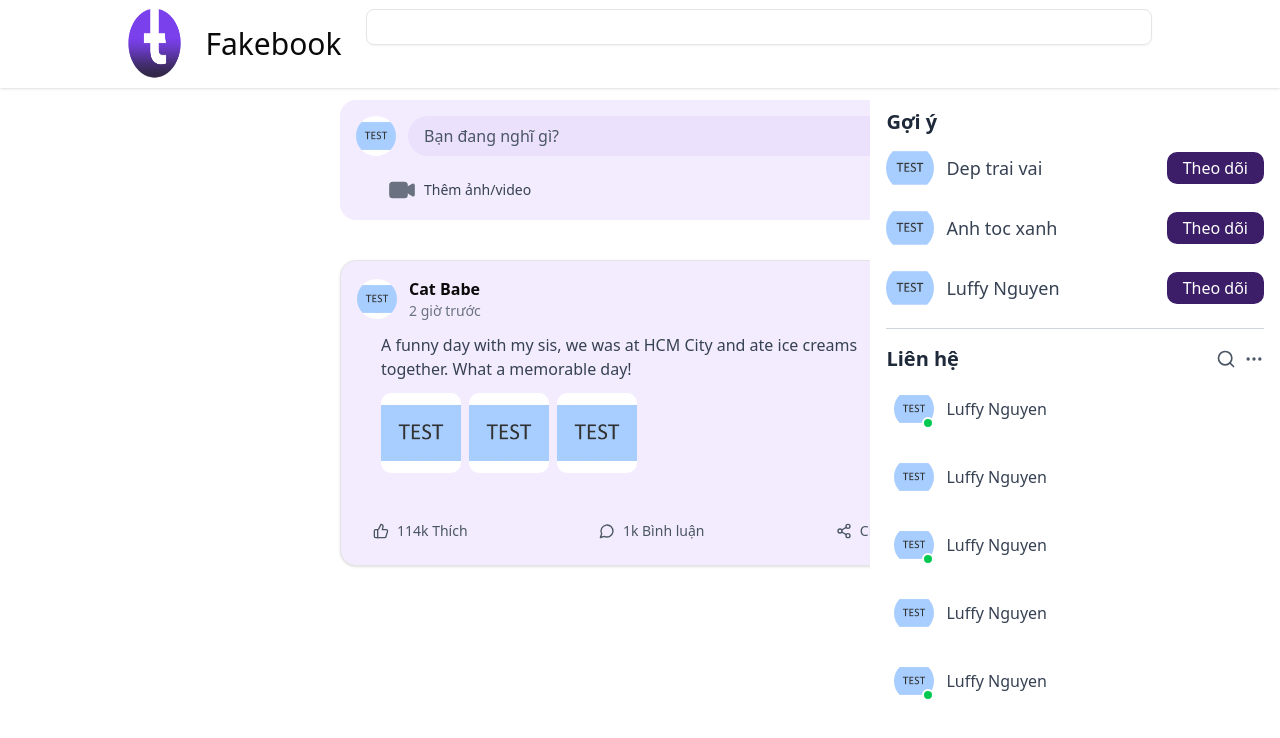
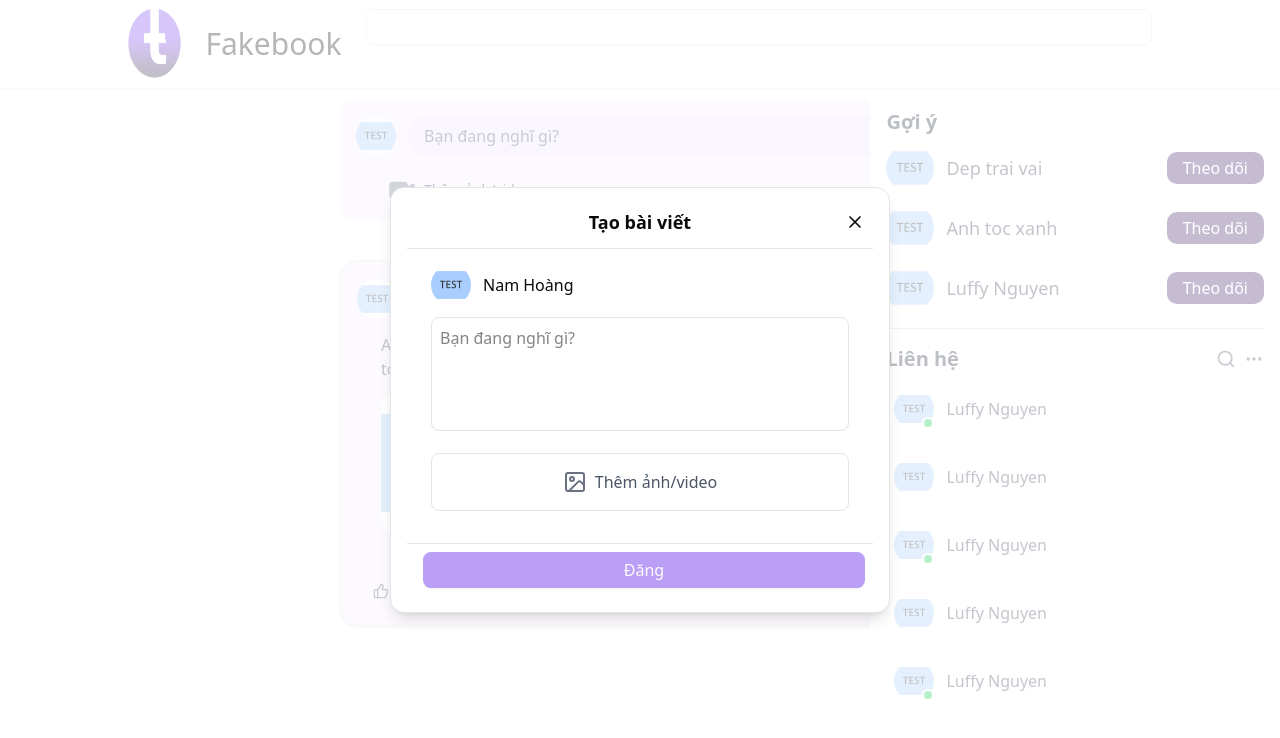
Before and after one commit to hwHoai/fakebook, a React (Vite) app in the folder fe/: page /newfeed in a window 1280 px wide. Both pictures are taken after a click on the button "Thêm ảnh/video". Shown: the top 738 px of the page. Built offline with nearby package versions, Linux system fonts and the light colour scheme.

Commit message:
Nam | Modifying Image size and action button, Adding Create Post UI, Handle Adding Media

```diff
--- a/fe/package.json
+++ b/fe/package.json
@@ -31,7 +31,8 @@
     "tailwindcss": "^4.0.9",
     "tailwindcss-animate": "^1.0.7",
     "tailwindcss-animated": "^2.0.0",
-    "yarn": "^1.22.22"
+    "yarn": "^1.22.22",
+    "yet-another-react-lightbox": "^3.21.7"
   },
   "devDependencies": {
     "@eslint/js": "^9.19.0",
--- /dev/null
+++ b/fe/src/components/common/MediaUploader.jsx
@@ -0,0 +1,88 @@
+import { useState } from 'react';
+import { Image, X } from 'lucide-react';
+import { useTranslation } from 'react-i18next';
+import Lightbox from 'yet-another-react-lightbox';
+import Video from 'yet-another-react-lightbox/plugins/video';
+import 'yet-another-react-lightbox/styles.css';
+
+export const MediaUploader = ({ files, setFiles }) => {
+  const [lightboxIndex, setLightboxIndex] = useState(-1); // Index ảnh đang xem trong Lightbox
+  const { t } = useTranslation();
+
+  // Xử lý khi chọn file
+  const handleFileChange = (event) => {
+    const selectedFiles = Array.from(event.target.files);
+
+    const newFiles = selectedFiles.map((file) => ({
+      url: URL.createObjectURL(file),
+      type: file.type.startsWith('video') ? 'video' : 'image'
+    }));
+
+    setFiles([...files, ...newFiles]);
+
+    event.target.value = '';
+  };
+
+  // Xóa ảnh/video khỏi danh sách
+  const handleRemoveFile = (index) => {
+    setFiles(files.filter((_, i) => i !== index));
+  };
+
+  return (
+    <div className='max-w-2xl mx-auto'>
+      {/* Input chọn file */}
+      <label className='border rounded-md p-4  flex justify-center items-center cursor-pointer hover:bg-gray-100'>
+        <Image size={24} className='text-gray-500' />
+        <span className='ml-2 text-gray-600'>{t('button.adding_media')}</span>
+        <input type='file' accept='image/*,video/*' multiple onChange={handleFileChange} className='hidden' />
+      </label>
+
+      {/* Hiển thị danh sách ảnh/video */}
+      <div className='grid grid-cols-3 gap-2 mt-2 max-h-56 overflow-y-auto'>
+        {files.map((file, index) => (
+          <div key={index} className='relative cursor-pointer group'>
+            {file.type === 'image' ? (
+              <img
+                src={file.url}
+                alt={`Uploaded ${index}`}
+                className='w-full h-24 object-cover rounded-lg'
+                onClick={() => setLightboxIndex(index)}
+              />
+            ) : (
+              <video
+                src={file.url}
+                className='w-full h-24 object-cover rounded-lg'
+                controls
+                onClick={() => setLightboxIndex(index)}
+              />
+            )}
+            {/* Nút Xóa */}
+            <button
+              className='absolute top-1 right-1 bg-red-500 text-white rounded-full p-1 opacity-0 group-hover:opacity-100 transition cursor-pointer'
+              onClick={() => handleRemoveFile(index)}
+            >
+              <X size={16} />
+            </button>
+          </div>
+        ))}
+      </div>
+
+      {/* Lightbox hỗ trợ cả ảnh và video */}
+      {lightboxIndex >= 0 && (
+        <Lightbox
+          slides={files.map((file) => ({
+            type: file.type === 'video' ? 'video' : 'image',
+            src: file.url,
+            ...(file.type === 'video' && { sources: [{ src: file.url, type: 'video/mp4' }] })
+          }))}
+          open={lightboxIndex >= 0}
+          close={() => setLightboxIndex(-1)}
+          index={lightboxIndex}
+          plugins={[Video]}
+          controller={{ closeOnBackdropClick: true }}
+          on={{ view: ({ index }) => setLightboxIndex(index) }}
+        />
+      )}
+    </div>
+  );
+};
--- a/fe/src/components/common/Post.jsx
+++ b/fe/src/components/common/Post.jsx
@@ -29,9 +29,9 @@ export const Post = () => {
         </p>
         {/* Images */}
         <div className='flex gap-2 mt-3'>
-          <img src='src/assets/img/test.jpg' className='w-20 h-20 rounded-lg object-cover' />
-          <img src='src/assets/img/test.jpg' className='w-20 h-20 rounded-lg object-cover' />
-          <img src='src/assets/img/test.jpg' className='w-20 h-20 rounded-lg object-cover' />
+          <img src='src/assets/img/test.jpg' className='w-25 h-35 rounded-xl object-cover mr-2.5' />
+          <img src='src/assets/img/test.jpg' className='w-25 h-35 rounded-xl object-cover mr-2.5' />
+          <img src='src/assets/img/test.jpg' className='w-25 h-35 rounded-xl object-cover mr-2.5' />
         </div>
       </CardContent>
 
@@ -39,19 +39,19 @@ export const Post = () => {
       <div className='flex justify-between items-center mt-4'>
         <Button
           variant='ghost'
-          className='flex items-center gap-2 text-gray-600 hover:text-blue-500'
+          className='flex items-center gap-2 text-gray-600 hover:text-blue-500 cursor-pointer'
           onClick={() => setLiked(!liked)}
         >
           <ThumbsUp className={`w-5 h-5 ${liked ? 'text-blue-500' : 'text-gray-600'}`} />
           <span>114k {t('post.like')}</span>
         </Button>
 
-        <Button variant='ghost' className='flex items-center gap-2 text-gray-600 hover:text-purple-500'>
+        <Button variant='ghost' className='flex items-center gap-2 text-gray-600 hover:text-purple-500 cursor-pointer'>
           <MessageCircle className='w-5 h-5' />
           <span>1k {t('post.comment')}</span>
         </Button>
 
-        <Button variant='ghost' className='flex items-center gap-2 text-gray-600 hover:text-green-500'>
+        <Button variant='ghost' className='flex items-center gap-2 text-gray-600 hover:text-green-500 cursor-pointer'>
           <Share2 className='w-5 h-5' />
           <span>{t('post.share')}</span>
         </Button>
--- a/fe/src/components/common/PostBox.jsx
+++ b/fe/src/components/common/PostBox.jsx
@@ -1,8 +1,12 @@
+import { useState } from 'react';
 import { Video } from 'lucide-react';
 import { useTranslation } from 'react-i18next';
+import { PostUpload } from './PostUpload';
 
 export const PostBox = () => {
   const { t } = useTranslation();
+  const [isPopupOpen, setIsPopupOpen] = useState(false);
+
   return (
     <div className='w-150 bg-[#f3ecfe] p-4 rounded-2xl'>
       <div className='flex items-center gap-3'>
@@ -10,18 +14,22 @@ export const PostBox = () => {
         <img src='src/assets/img/test.jpg' alt='User Avatar' className='w-10 h-10 rounded-full' />
 
         {/* Input Field */}
-        <div className='flex-1 bg-[#ebe1fd] text-gray-600 px-4 py-2 rounded-full cursor-pointer'>
-          {t('post_box.placeholder')}
+        <div
+          onClick={() => setIsPopupOpen(true)}
+          className='flex-1 bg-[#ebe1fd] text-gray-600 px-4 py-2 rounded-full cursor-pointer'
+        >
+          {t('input.placeholder')}
         </div>
       </div>
 
       {/* Action Buttons */}
       <div className='flex justify-between mt-5 ml-8 text-sm text-gray-700'>
-        <button className='flex items-center gap-2'>
+        <button onClick={() => setIsPopupOpen(true)} className='flex items-center gap-2 cursor-pointer'>
           <Video className='w-7 h-7 text-gray-500 fill-current' />
           {t('button.adding_media')}
         </button>
       </div>
+      <PostUpload isOpen={isPopupOpen} onClose={() => setIsPopupOpen(false)} />
     </div>
   );
 };
--- /dev/null
+++ b/fe/src/components/common/PostUpload.jsx
@@ -0,0 +1,73 @@
+import { useState } from 'react';
+import { X } from 'lucide-react';
+import { Button } from '@/components/ui/button';
+import { Card, CardContent } from '@/components/ui/card';
+import { MediaUploader } from './MediaUploader';
+import { useTranslation } from 'react-i18next';
+
+export const PostUpload = ({ isOpen, onClose }) => {
+  const [content, setContent] = useState(''); // Trạng thái nội dung bài viết
+  const [files, setFiles] = useState([]);
+  const { t } = useTranslation();
+
+  if (!isOpen) return null;
+
+  const handleOverlayClick = (event) => {
+    if (event.target.id === 'popup-overlay') {
+      setContent('');
+      setFiles([]);
+      onClose();
+    }
+  };
+
+  const handleClosePopUp = () => {
+    setContent('');
+    setFiles([]);
+    onClose();
+  };
+
+  const isPostDisabled = content.trim() === '' && files.length === 0;
+
+  return (
+    <div
+      onClick={handleOverlayClick}
+      id='popup-overlay'
+      className='fixed inset-0 flex items-center justify-center bg-white/70 '
+    >
+      <Card className='w-[500px] bg-white p-4 rounded-xl shadow-lg'>
+        <div className='flex justify-between items-center border-b pb-2'>
+          <h2 className='text-lg font-semibold absolute left-1/2 transform -translate-x-1/2'>
+            {t('post_upload.create_post')}
+          </h2>
+          <button onClick={handleClosePopUp} className='p-2 rounded-full hover:bg-gray-200 ml-auto'>
+            <X size={20} />
+          </button>
+        </div>
+        <CardContent className='py-4'>
+          <div className='flex items-center gap-3'>
+            <img src='src/assets/img/test.jpg' alt='User Avatar' className='w-10 h-10 rounded-full' />
+            <div>
+              <p className='font-medium'>Nam Hoàng</p>
+            </div>
+          </div>
+          <textarea
+            className='w-full mt-3 p-2 border rounded-md focus:outline-none resize-none'
+            rows='4'
+            placeholder={t('input.placeholder')}
+            value={content}
+            onChange={(e) => setContent(e.target.value)}
+          ></textarea>
+        </CardContent>
+        <div className='p-6 pt-0'>
+          <MediaUploader files={files} setFiles={setFiles} />
+        </div>
+
+        <div className='flex justify-between p-2 border-t'>
+          <Button className='bg-[#7940ed] w-full ml-2 text-base' disabled={isPostDisabled}>
+            {t('button.post')}
+          </Button>
+        </div>
+      </Card>
+    </div>
+  );
+};
--- a/fe/src/config/locale/en.json
+++ b/fe/src/config/locale/en.json
@@ -15,11 +15,17 @@
     "hours_ago": "hours ago"
   },
 
-  "post_box": {
+  "input": {
     "placeholder": "What's on your mind?"
   },
 
+  "post_upload": {
+    "create_post": "Create post"
+  },
+
   "button": {
-    "adding_media": "Add videos/images"
+    "adding_media": "Add videos/images",
+    "follow": "Follow",
+    "post": "Post"
   }
 }
--- a/fe/src/config/locale/vi.json
+++ b/fe/src/config/locale/vi.json
@@ -15,12 +15,17 @@
     "hours_ago": "giờ trước"
   },
 
-  "post_box": {
+  "input": {
     "placeholder": "Bạn đang nghĩ gì?"
+  },
+
+  "post_upload": {
+    "create_post": "Tạo bài viết"
   },
 
   "button": {
     "adding_media": "Thêm ảnh/video",
-    "follow": "Theo dõi"
+    "follow": "Theo dõi",
+    "post": "Đăng"
   }
 }
--- a/fe/vite.config.js
+++ b/fe/vite.config.js
@@ -6,6 +6,9 @@ import { defineConfig } from 'vite';
 // https://vite.dev/config/
 export default defineConfig({
   plugins: [react(), tailwindcss()],
+  define: {
+    global: {} // Định nghĩa `global` để tránh lỗi "global is not defined"
+  },
   resolve: {
     alias: {
       // eslint-disable-next-line no-undef
```
Also changed, not shown: 1 other file (tests, documents, lock files or other folders).
